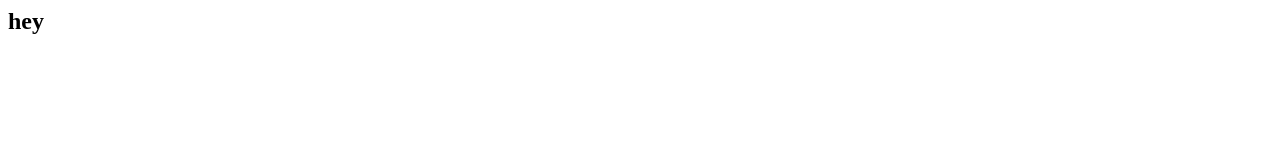
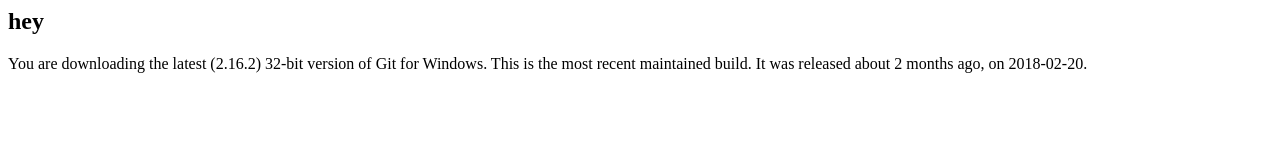
Before and after one commit to AthmanZiri/test, a plain HTML site: page index.html in a window 1280 px wide. Drawn offline with Linux system fonts and the light colour scheme.

Commit message:
Created a <p>

```diff
--- a/index.html
+++ b/index.html
@@ -1,4 +1,6 @@
 <html>
 <h2>hey</h2>
-
+  <p>You are downloading the latest (2.16.2) 32-bit version of Git for Windows.
+    This is the most recent maintained build. It was released about 2 months ago, on 2018-02-20.
+  </p>
 </html>
```
